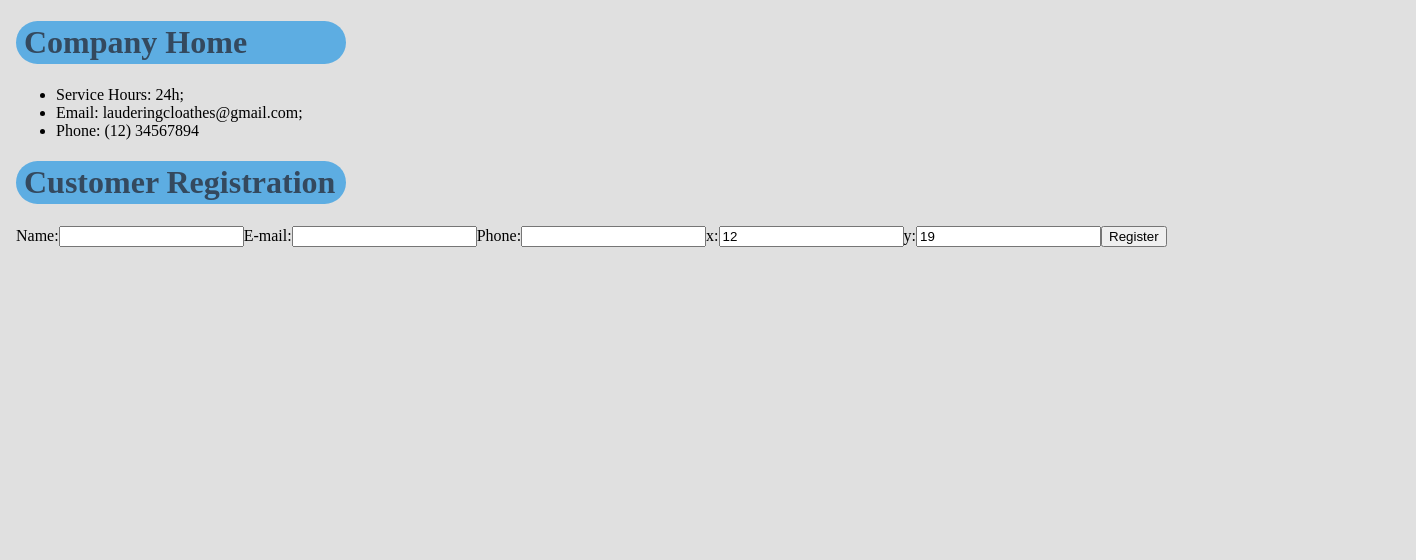
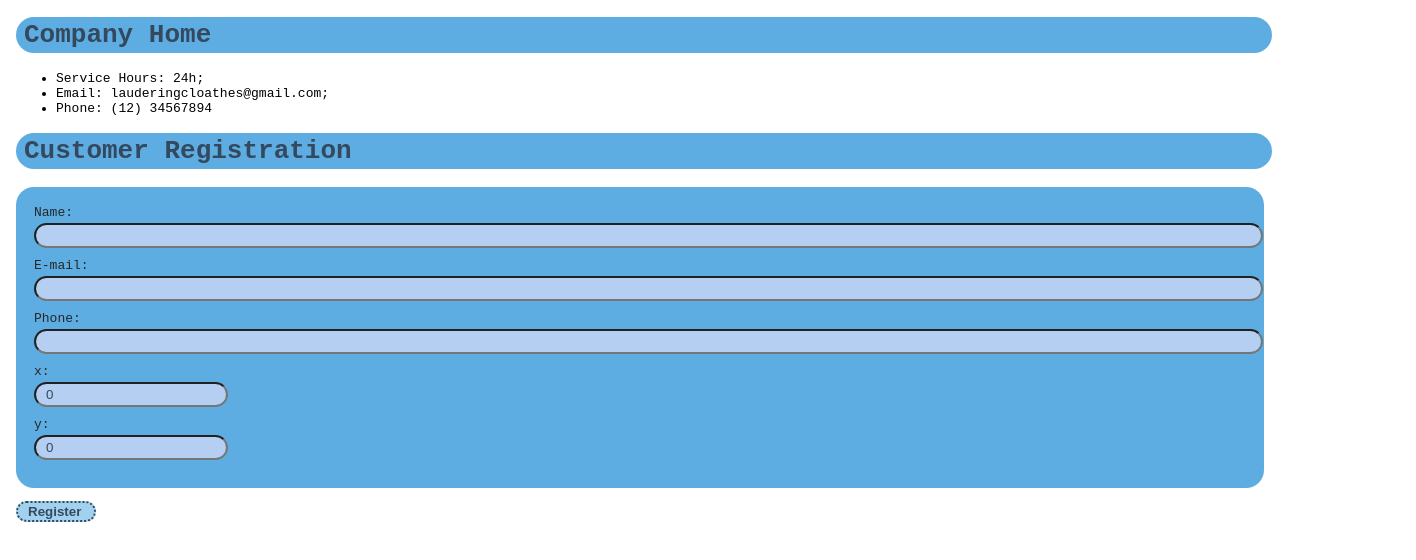
Before and after one commit to PatrickAngrezani/FACILITA-JURIDICO---Frontend-React, a React (Vite) app in the folder facilita-juridico-frontend/: page / in a window 1280 px wide. Shown: the top 560 px of the page, 1416 px wide, since content can reach past the window. Built offline with nearby package versions, Linux system fonts and the light colour scheme.

Commit message:
feat: clirnt form component created succesfully

```diff
--- a/facilita-juridico-frontend/src/CSSModules/Clients.module.css
+++ b/facilita-juridico-frontend/src/CSSModules/Clients.module.css
@@ -1,14 +1,13 @@
 body {
-  background-color: #e0e0e0;
-  flex-direction: column;
+  font-family: monospace;
 }
 
 h1 {
+  width: 100%;
   display: flex;
   align-items: center;
   justify-content: start;
   font-size: 2em;
-  width: 322px;
   padding-left: 8px;
   padding-top: 3px;
   padding-bottom: 3px;
@@ -26,6 +25,7 @@ h1 {
 }
 
 .pointsButton {
+  width: 100%;
   font-weight: bold;
   background-color: #5dade2;
   color: #34495e;
@@ -64,6 +64,7 @@ h1 {
 }
 
 .identifierClient {
+  width: 100%;
   display: flex;
   align-items: center;
   background-color: #5dade2;
@@ -114,10 +115,10 @@ h1 {
 }
 
 .clients_list {
+  width: 100%;
   align-items: start;
   justify-items: start;
   margin-left: 1px;
   float: right;
-  width: 327px;
   color: #5dade2;
 }
--- a/facilita-juridico-frontend/src/CSSModules/ClientsFilter.module.css
+++ b/facilita-juridico-frontend/src/CSSModules/ClientsFilter.module.css
@@ -1,13 +1,15 @@
-.input_client{
+.input_client {
+  width: 100%;
   margin-bottom: 12px;
   margin-left: 6px;
 }
 
 .input_text {
+  width: 20%;
   border-radius: 10px;
   margin-left: 12px;
   background-color: #3498db69;
   padding-right: 23px;
   padding-left: 4px;
-    font-family: 'Segoe UI', Tahoma, Geneva, Verdana, sans-serif;
+  font-family: "Segoe UI", Tahoma, Geneva, Verdana, sans-serif;
 }
--- /dev/null
+++ b/facilita-juridico-frontend/src/CSSModules/ClientsForm.module.css
@@ -0,0 +1,50 @@
+.clients_form {
+  background-color: #5dade2;
+  padding: 18px;
+  border-radius: 18px;
+  list-style: none;
+  color: #262727;
+}
+
+.clients_form_personal {
+  width: 100%;
+  margin-bottom: 10px;
+  margin-top: 3px;
+  background-color: #b4cff1;
+  border-radius: 30px;
+  color: #34495e;
+  padding: 3px;
+  padding-left: 10px;
+}
+
+.clients_form_coordinates {
+  margin-right: 98%;
+  margin-bottom: 10px;
+  margin-top: 3px;
+  background-color: #b4cff1;
+  border-radius: 30px;
+  color: #34495e;
+  padding: 3px;
+  padding-left: 10px;
+}
+
+.clients_form_personal:hover {
+  border-color: #34495e;
+}
+
+.clients_form_coordinates:hover {
+  border-color: #34495e;
+}
+
+.register_button {
+  width: 80px;
+  text-align: left;
+  padding: 1px;
+  padding-left: 10px;
+  border-radius: 30px;
+  font-size: smaller;
+  font-weight: bolder;
+  background-color: #a2d1f0;
+  color: #34495e;
+  border: dotted 2px;
+}
--- a/facilita-juridico-frontend/src/CSSModules/Points.module.css
+++ b/facilita-juridico-frontend/src/CSSModules/Points.module.css
@@ -22,5 +22,5 @@
   color: #262727;
   padding: 5px;
   border-radius: 20px;
-  width: 430px;
+  width: 97%
 }
--- /dev/null
+++ b/facilita-juridico-frontend/src/CSSModules/SuccessMessage.module.css
@@ -0,0 +1,10 @@
+.success_message {
+  position: fixed;
+  bottom: 20px;
+  right: 20px;
+  background-color: #4caf50;
+  color: white;
+  padding: 15px;
+  border-radius: 5px;
+  display: none;
+}
--- a/facilita-juridico-frontend/src/Components/Clients.tsx
+++ b/facilita-juridico-frontend/src/Components/Clients.tsx
@@ -48,13 +48,8 @@ const Clients = (): JSX.Element => {
     );
   });
 
-
   return (
-    <body
-      style={{
-        fontFamily: "monospace",
-      }}
-    >
+    <body>
       <h1>Clients List</h1>
       <div>
         <ClientsFilter
@@ -62,7 +57,6 @@ const Clients = (): JSX.Element => {
           onFilterChange={handleFilterChange}
         />
       </div>
-      <div style={{ display: "flex" }}>
       <div className={styles.clients_list}>
         {filteredClients.map((client, index) => {
           return (
@@ -86,9 +80,7 @@ const Clients = (): JSX.Element => {
                       <strong className={styles.identifierClientProperty}>
                         Id:
                       </strong>
-                        <p className={styles.responseClientValue}>
-                          {client.id};
-                        </p>
+                      <p className={styles.responseClientValue}>{client.id};</p>
                     </li>
                     <li className={styles.li} key={client.name}>
                       <strong className={styles.identifierClientProperty}>
@@ -129,7 +121,6 @@ const Clients = (): JSX.Element => {
           );
         })}
       </div>
-      </div>
       <button
         className={styles.pointsButton}
         onClick={() => {
--- a/facilita-juridico-frontend/src/Components/ClientsForm.tsx
+++ b/facilita-juridico-frontend/src/Components/ClientsForm.tsx
@@ -1,5 +1,6 @@
 import { ChangeEvent, FormEvent, useState } from "react";
-
+import styles from "../CSSModules/ClientsForm.module.css";
+import SuccessMessage from "./SuccessMessage";
 interface IClientFormData {
   name: string;
   email: string;
@@ -17,16 +18,17 @@ const ClientForm: React.FC<IClientFormProps> = ({ onAddClient }) => {
     name: "",
     email: "",
     phoneNumber: "",
-    x: 12,
-    y: 19,
+    x: 0,
+    y: 0,
   });
+  const [showSuccessMessage, setShowSuccessMessage] = useState(false);
 
   const handleChange = (e: ChangeEvent<HTMLInputElement>) => {
     const { name, value } = e.target;
 
     setFormData({
       ...formData,
-      [name]: value,
+      [name]: name === "x" || name === "y" ? parseInt(value) : value,
     });
   };
 
@@ -41,23 +43,22 @@ const ClientForm: React.FC<IClientFormProps> = ({ onAddClient }) => {
         },
         body: JSON.stringify(formData),
       });
-      const json = await response.json();
-      console.log({ json });
 
       if (!response.ok) {
-        throw new Error("Erro ao adicionar cliente");
+        throw new Error("Error on register client");
       }
 
       if (onAddClient) {
         onAddClient(formData);
       }
 
+      setShowSuccessMessage(true);
       setFormData({
         name: "",
         email: "",
         phoneNumber: "",
-        x: Number(""),
-        y: Number(""),
+        x: 0,
+        y: 0,
       });
     } catch (error) {
       console.error(error);
@@ -68,8 +69,13 @@ const ClientForm: React.FC<IClientFormProps> = ({ onAddClient }) => {
     <div>
       <h1>Customer Registration</h1>
       <form onSubmit={handleSubmit}>
-        <label htmlFor="name">Name:</label>
+        <ul className={styles.clients_form}>
+          <li>
+            <label htmlFor="name" className={styles.label_form}>
+              Name:
+            </label>
             <input
+              className={styles.clients_form_personal}
               type="text"
               id="name"
               name="name"
@@ -77,9 +83,12 @@ const ClientForm: React.FC<IClientFormProps> = ({ onAddClient }) => {
               onChange={handleChange}
               required
             />
+          </li>
 
+          <li>
             <label htmlFor="email">E-mail:</label>
             <input
+              className={styles.clients_form_personal}
               type="email"
               name="email"
               id="email"
@@ -87,9 +96,12 @@ const ClientForm: React.FC<IClientFormProps> = ({ onAddClient }) => {
               onChange={handleChange}
               required
             />
+          </li>
 
+          <li>
             <label htmlFor="phoneNumber">Phone:</label>
             <input
+              className={styles.clients_form_personal}
               type="number"
               name="phoneNumber"
               id="phoneNumber"
@@ -97,27 +109,42 @@ const ClientForm: React.FC<IClientFormProps> = ({ onAddClient }) => {
               onChange={handleChange}
               required
             />
+          </li>
 
+          <li>
             <label htmlFor="x">x:</label>
             <input
+              className={styles.clients_form_coordinates}
               type="number"
               id="x"
               name="x"
               value={Number(formData.x)}
               onChange={handleChange}
             />
+          </li>
 
+          <li>
             <label htmlFor="y">y:</label>
             <input
+              className={styles.clients_form_coordinates}
               type="number"
               id="y"
               name="y"
               value={Number(formData.y)}
               onChange={handleChange}
             />
+          </li>
+        </ul>
 
-        <button type="submit">Register</button>
+        <button className={styles.register_button} type="submit">
+          Register
+        </button>
       </form>
+
+      <SuccessMessage
+        show={showSuccessMessage}
+        onClose={() => setShowSuccessMessage(false)}
+      />
     </div>
   );
 };
--- a/facilita-juridico-frontend/src/Components/Points.tsx
+++ b/facilita-juridico-frontend/src/Components/Points.tsx
@@ -34,7 +34,7 @@ const Points = (): JSX.Element => {
 
   const introductionPoints = `Below is a comprehensive list about clients coordinates and the optimal visitation order.`;
   const advice =
-    "*The initial and terminal points correspond to our corporate headquarters, augmenting the comprehensiveness and precision of the  calculations.";
+    "*The starting and ending points correspond to our corporate headquarters, enhancing the range and precision of the calculations.";
 
   return (
     <body>
--- /dev/null
+++ b/facilita-juridico-frontend/src/Components/SuccessMessage.tsx
@@ -0,0 +1,31 @@
+import { useEffect } from "react";
+import styles from "../CSSModules/SuccessMessage.module.css";
+
+interface ISuccessMessageProps {
+  show: boolean;
+  onClose: () => void;
+}
+
+const SuccessMessage: React.FC<ISuccessMessageProps> = ({ show, onClose }) => {
+  useEffect(() => {
+    if (show) {
+      const timeoutId = setTimeout(() => {
+        onClose();
+      }, 5000);
+      return () => {
+        clearTimeout(timeoutId);
+      };
+    }
+  }, [show, onClose]);
+
+  return (
+    <div
+      className={styles.success_message}
+      style={{ display: show ? "block" : "none" }}
+    >
+      Client registered Succesfully!
+    </div>
+  );
+};
+
+export default SuccessMessage;
```
Lines whose indentation alone changed are shown as unchanged.
